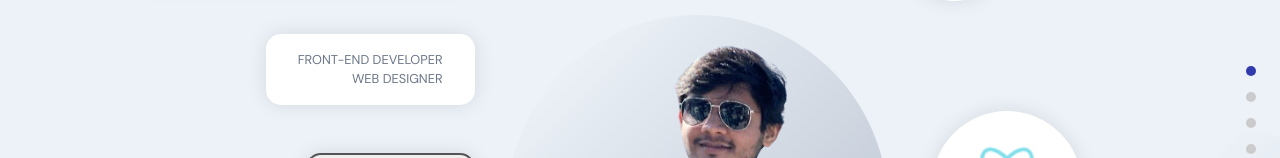
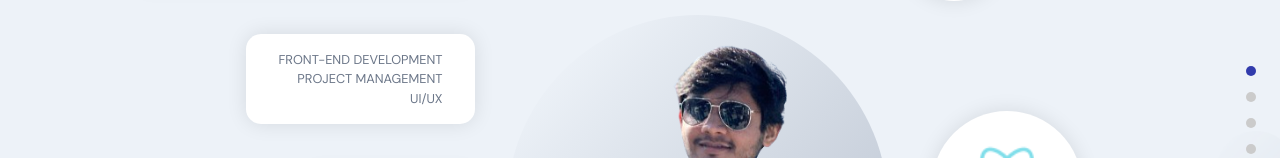
Before and after one commit to Sandy7596/PortfolioWebsite, a React (Create React App) app: page / in a window 1280 px wide. Shown: the part 277-435 px from the top of the page. Built offline with nearby package versions, Linux system fonts and the light colour scheme; no server answers.

Commit message:
updated website

```diff
--- a/src/components/SocialMedia.jsx
+++ b/src/components/SocialMedia.jsx
@@ -16,7 +16,7 @@ const SocialMedia = () => (
     </div>
     <div>
       <a
-        href="https://github.com/Sandy7596"
+        href="https://github.com/sandesh-s-hegde"
         target="_blank"
         rel="noopener noreferrer"
       >
--- a/src/container/About/About.jsx
+++ b/src/container/About/About.jsx
@@ -11,7 +11,8 @@ const About = () => {
   const [error, setError] = useState(null);
 
   useEffect(() => {
-    const query = '*[_type == "abouts"]';
+    // Update the query to include sorting by year in descending order
+    const query = '*[_type == "abouts"] | order(year desc)';
 
     client
       .fetch(query)
@@ -36,9 +37,11 @@ const About = () => {
   return (
     <>
       <h2 className="head-text">
-        Weaving Magic into <span>Web Interfaces</span>
-        <br />
-        with <span> Front-End Expertise</span>
+        Crafting Success through{" "}
+        <span>
+          <br />
+          Project Management Expertise
+        </span>
       </h2>
 
       <div className="app__profiles">
@@ -67,4 +70,4 @@ const About = () => {
   );
 };
 
-export default AppWrap(About, 'about');
+export default AppWrap(About, "about");
--- a/src/container/Footer/Footer.jsx
+++ b/src/container/Footer/Footer.jsx
@@ -50,15 +50,15 @@ const Footer = () => {
         <div className="app__footer-card ">
           <img src={images.email} alt="email" />
           <a href="mailto:sandeshshegde7596@gmail.com" className="p-text">
-            sandeshshegde7596@gmail.com
+            s.sandesh.hegde@gmail.com
           </a>
         </div>
         <div className="app__footer-card">
           <img src={images.mobile} alt="phone" />
           <a href="tel:+81-70-9090-1181" className="p-text">
-            +81-70-9090-1181
+            +353 (089) 248 7450
           </a>
-          <div className="app__footer-card">
+          {/* <div className="app__footer-card">
             <img src={images.whatsapp} alt="whatsapp" />
             <a
               href="https://wa.link/1ratxz"
@@ -68,7 +68,7 @@ const Footer = () => {
             >
               +91-9606719062
             </a>
-          </div>
+          </div> */}
         </div>
       </div>
 
--- a/src/container/Header/Header.jsx
+++ b/src/container/Header/Header.jsx
@@ -35,7 +35,7 @@ const Header = () => {
 
   const handleDownloadCV = () => {
     const cvUrl =
-      "https://drive.google.com/file/d/1nkFs85y3vQx7BwAbYsCXLsNUVtR_Sj2Y/view?usp=sharing";
+      "https://flowcv.com/resume/sun2kvgshk";
       window.open(cvUrl, '_blank');
   };
 
@@ -57,8 +57,9 @@ const Header = () => {
           </div>
 
           <div className="tag-cmp app__flex">
-            <p className="p-text">Front-end Developer</p>
-            <p className="p-text">Web Designer</p>
+            <p className="p-text">Front-end Development</p>
+            <p className="p-text">Project Management</p>
+            <p className="p-text">UI/UX</p>
           </div>
 
           {/* Download CV Button */}
```
Also changed, not shown: 1 other file (tests, documents, lock files or other folders).
